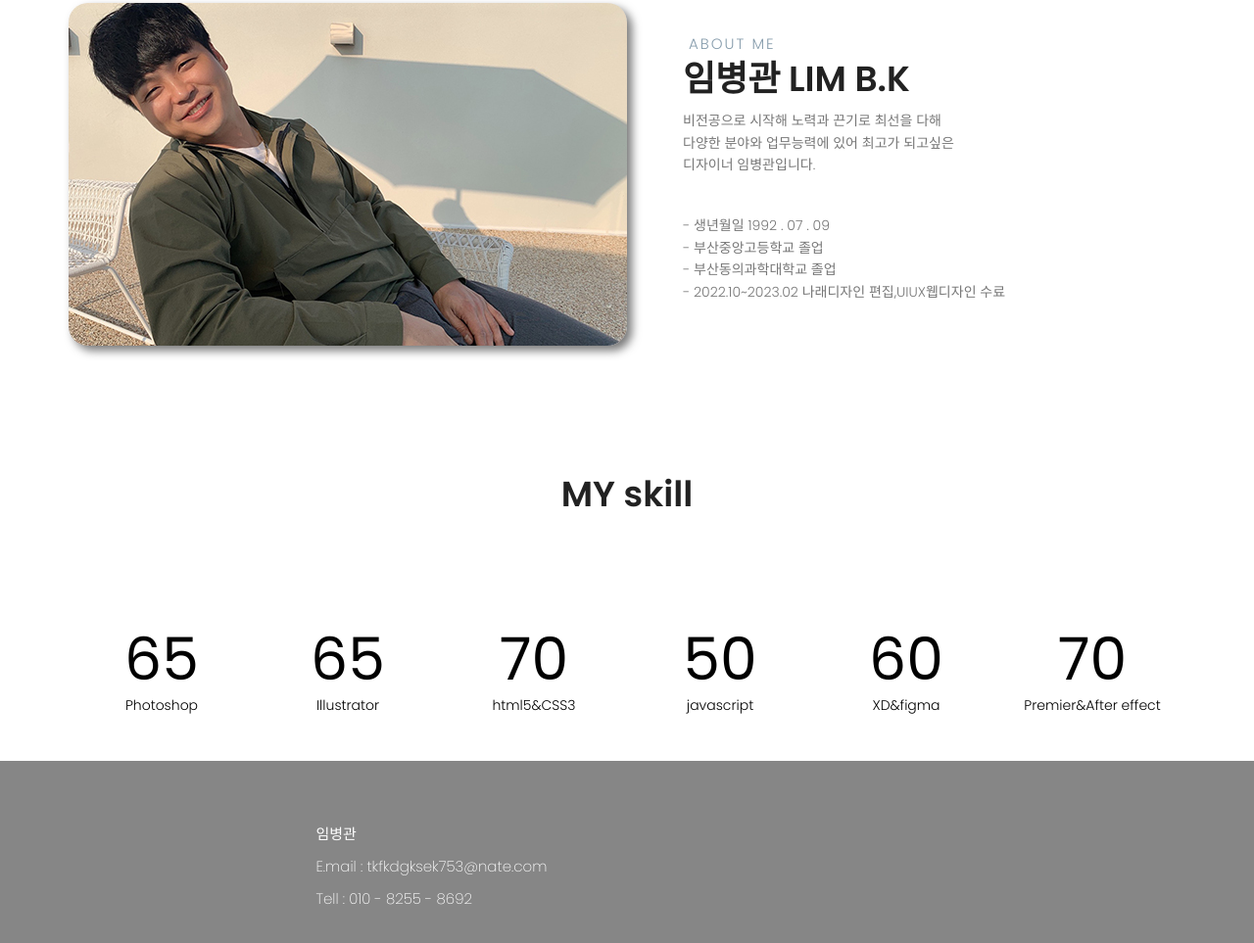
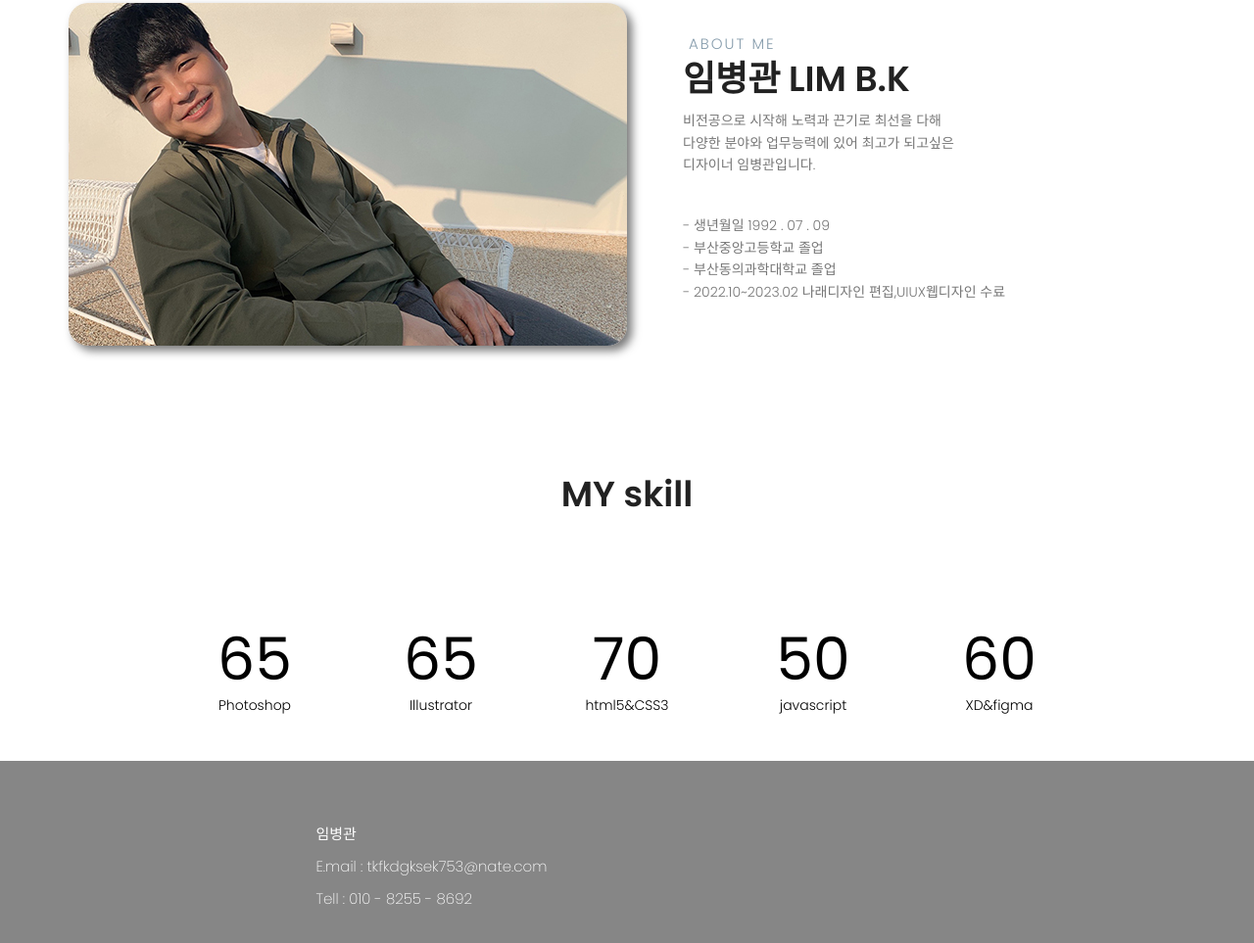
Before and after one commit to LIMBYEONGKWAN/portpolio, a plain HTML site: page index.html in a window 1280 px wide. Shown: the part 1686-2649 px from the top of the page at 98% size. Drawn offline with nearby package versions, Linux system fonts and the light colour scheme; some packages are replaced by stand-ins of ours.

Commit message:
Update index.html

```diff
--- a/index.html
+++ b/index.html
@@ -258,10 +258,10 @@
 							<h1 class="counter">60</h1>
 							<p>XD&ampfigma</p>
 						</div>
-						<div class="col-lg-2 col-md-4 single-counter">
+						<!--<div class="col-lg-2 col-md-4 single-counter">
 							<h1 class="counter">70</h1>
 							<p>Premier&ampAfter effect</p>
-						</div>
+						</div>-->
 					</div>
 				</div>
 			</section>
```
